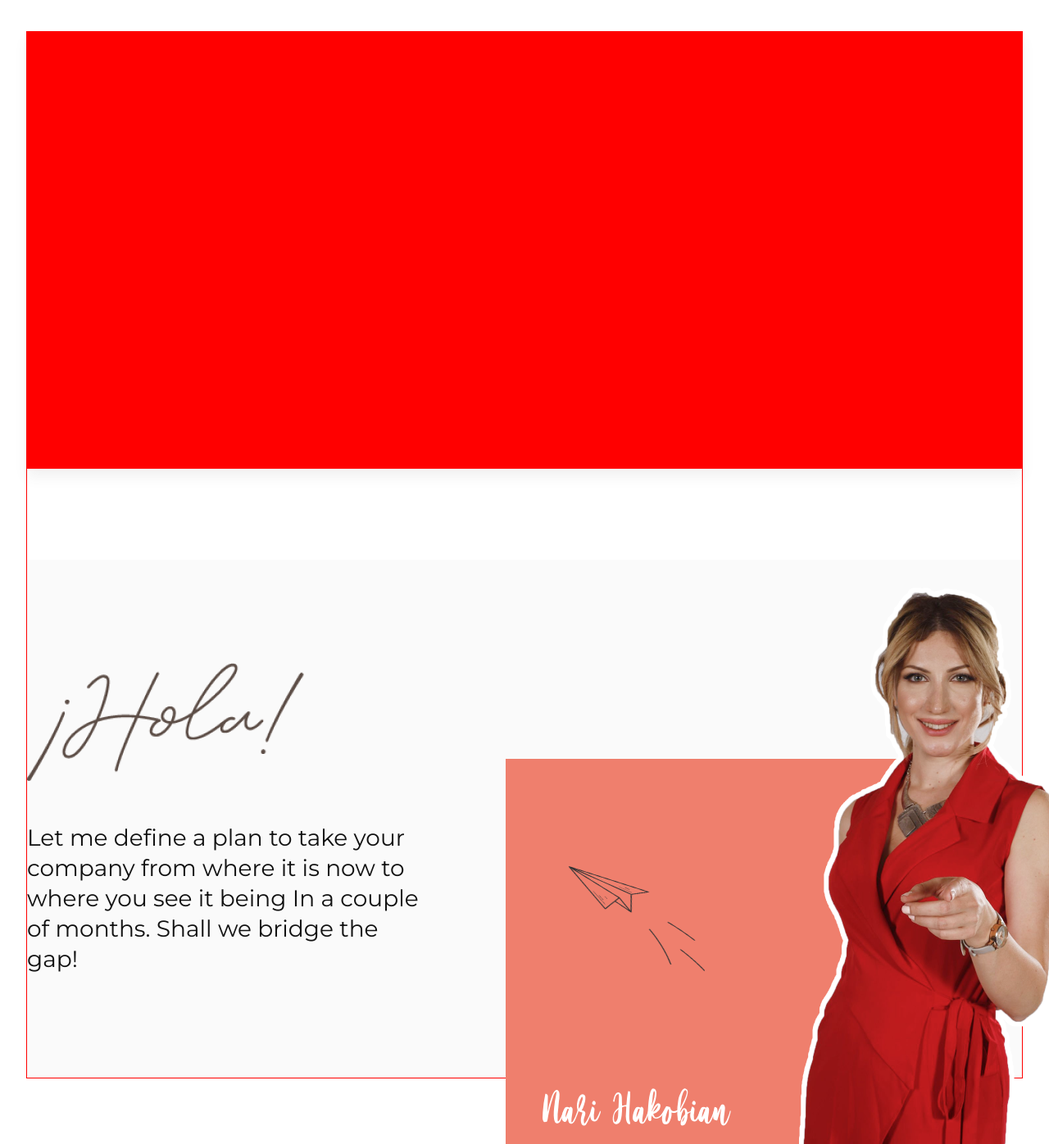
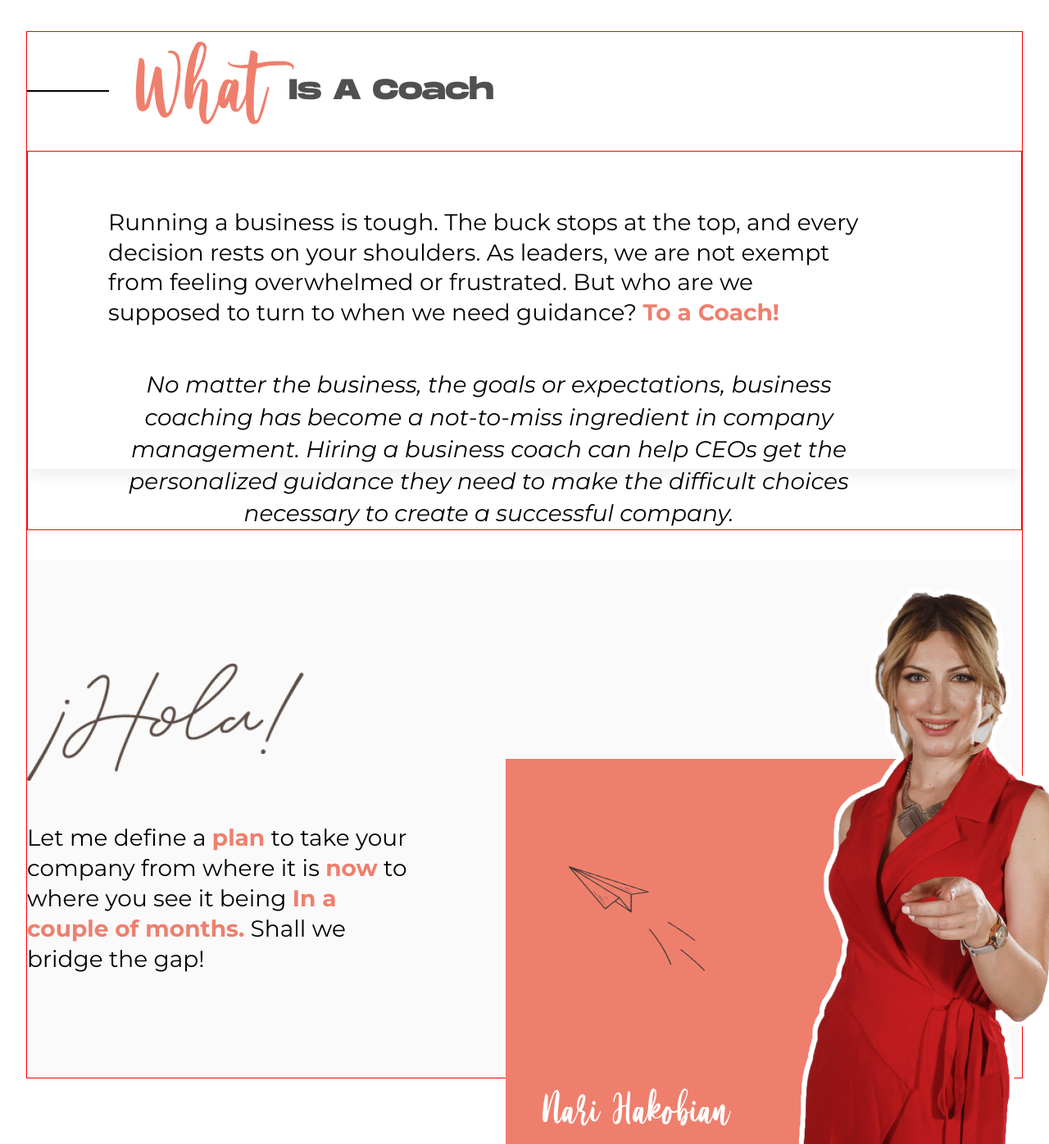
Before and after one commit to Vazgen93/Nari, a PHP site: page /section-2/section-2.html in a window 1280 px wide; the page is wider, and only the part inside the window is pictured. Shown: that part at 82% size. Run offline with PHP 8.4, Linux system fonts and the light colour scheme; some libraries are stand-ins or nearby versions.

Commit message:
section-2 next

```diff
--- a/section-2/section-2.css
+++ b/section-2/section-2.css
@@ -61,6 +61,7 @@ body {
           align-items: center;
   -ms-flex-wrap: wrap;
       flex-wrap: wrap;
+  position: relative;
 }
 
 .title::before {
@@ -123,6 +124,62 @@ body {
   color: #505050;
 }
 
+.center__line::before {
+  margin-top: 55px;
+}
+
+.left__block-img {
+  width: 100%;
+  height: 971px;
+  display: -webkit-box;
+  display: -ms-flexbox;
+  display: flex;
+  -webkit-box-pack: end;
+      -ms-flex-pack: end;
+          justify-content: flex-end;
+  position: relative;
+}
+
+.left__block-img::before {
+  content: '';
+  display: block;
+  width: 60%;
+  height: 722px;
+  background-color: #f5b096;
+  position: absolute;
+  left: 0;
+  bottom: 0;
+}
+
+.left__block-img > img {
+  width: 537px;
+  height: 971px;
+  z-index: 1;
+}
+
+.osf {
+  display: -webkit-box;
+  display: -ms-flexbox;
+  display: flex;
+}
+
+.osf > span {
+  display: block;
+  width: 4px;
+  height: 7px;
+  background-image: url(../images/icon/Vector.png);
+  background-size: cover;
+}
+
+.green__text {
+  color: #1ABC9C;
+}
+
+.pink__text {
+  font-weight: bold;
+  color: #ef7f6d;
+}
+
 p {
   margin: 0;
 }
@@ -148,7 +205,30 @@ p {
   height: 533px;
   -webkit-box-shadow: 0px 10px 15px rgba(80, 80, 80, 0.08);
           box-shadow: 0px 10px 15px rgba(80, 80, 80, 0.08);
-  background-color: red;
+}
+
+.section-2__coach-text {
+  padding: 0 185px 0 98px;
+  border: 1px solid red;
+}
+
+.section-2__coach-text > p:first-child {
+  font-family: Montserrat;
+  font-style: normal;
+  font-weight: normal;
+  font-size: 28px;
+  line-height: 132%;
+  padding-top: 68px;
+}
+
+.section-2__coach-text > p:last-child {
+  font-family: Montserrat;
+  font-style: italic;
+  font-weight: normal;
+  font-size: 28px;
+  line-height: 140%;
+  text-align: center;
+  padding-top: 50px;
 }
 
 .section-2__hola {
@@ -190,7 +270,6 @@ p {
   font-weight: normal;
   font-size: 28px;
   line-height: 132%;
-  color: #111111;
   margin: 0;
 }
 
--- a/section-2/section-2.html
+++ b/section-2/section-2.html
@@ -14,13 +14,28 @@
         <div class="container">
             <Section class="section-2">
                 <div class="section-2__coach">
+                   <div class="title">
+                        <div class="decor__font">
+                            <span>What</span>
+                            <p>is a coach</p>
+                        </div>
+                   </div>
+                   <div class="section-2__coach-text">
+                        <p>
+                            Running a business is tough. The buck stops at the top, and every decision rests on your shoulders. As leaders, we are not exempt from feeling overwhelmed or frustrated. But who are we supposed to turn to when we need guidance? <span class="pink__text">To a Coach!</span>
+                        </p>
+                        <p>
 
+                            No matter the business, the goals or expectations, business coaching has become a not-to-miss ingredient in company management. Hiring a business coach can help CEOs get the personalized guidance they need to make the difficult choices necessary to create a successful company.
+
+                        </p>
+                   </div>
                 </div>
                 <div class="section-2__hola">
                     <div class="section-2__hola-text">
                         <img src="../images/hola.png" alt="hola">
                         <p>
-                            Let me define a <spam>plan</spam> to take your company from where it is <spam>now</spam> to where you see it being <spam>In a couple of months.</spam> Shall we bridge the gap!
+                            Let me define a <span class="pink__text">plan</span> to take your company from where it is <span class="pink__text">now</span> to where you see it being <span class="pink__text">In a couple of months.</span> Shall we bridge the gap!
                         </p>
                     </div>
                     <div class="section-2__hola-air">
--- a/section-2/section-2.scss
+++ b/section-2/section-2.scss
@@ -14,7 +14,28 @@ p{
         width: 100%;
         height: 533px;
         box-shadow: 0px 10px 15px rgba(80, 80, 80, 0.08);
-        background-color: red;
+
+        &-text{
+            padding:0 185px 0 98px ;
+            border: 1px solid red;
+            &>p:first-child{
+                font-family:Montserrat;
+                font-style: normal;
+                font-weight: normal;
+                font-size: 28px;
+                line-height: 132%;
+                padding-top: 68px;
+            }
+            &>p:last-child{
+                font-family:Montserrat;
+                font-style: italic;
+                font-weight: normal;
+                font-size: 28px;
+                line-height: 140%;
+                text-align: center;
+                padding-top: 50px;
+            }
+        }
     }
     &__hola{
         width: 100%;
@@ -38,7 +59,7 @@ p{
                 font-weight: normal;
                 font-size: 28px;
                 line-height: 132%;
-                color: #111111;
+                // color: #111111;
                 margin: 0;
             }
         }
--- a/style/style.css
+++ b/style/style.css
@@ -174,4 +174,9 @@ body {
 .green__text {
   color: #1ABC9C;
 }
+
+.pink__text {
+  font-weight: bold;
+  color: #ef7f6d;
+}
 /*# sourceMappingURL=style.css.map */
--- a/style/style.scss
+++ b/style/style.scss
@@ -133,3 +133,7 @@ body {
 .green__text{
     color: $green-1;
 }
+.pink__text{
+    font-weight: bold;
+    color: $btn-text-color;
+}
```
Also changed, not shown: 2 other files.
